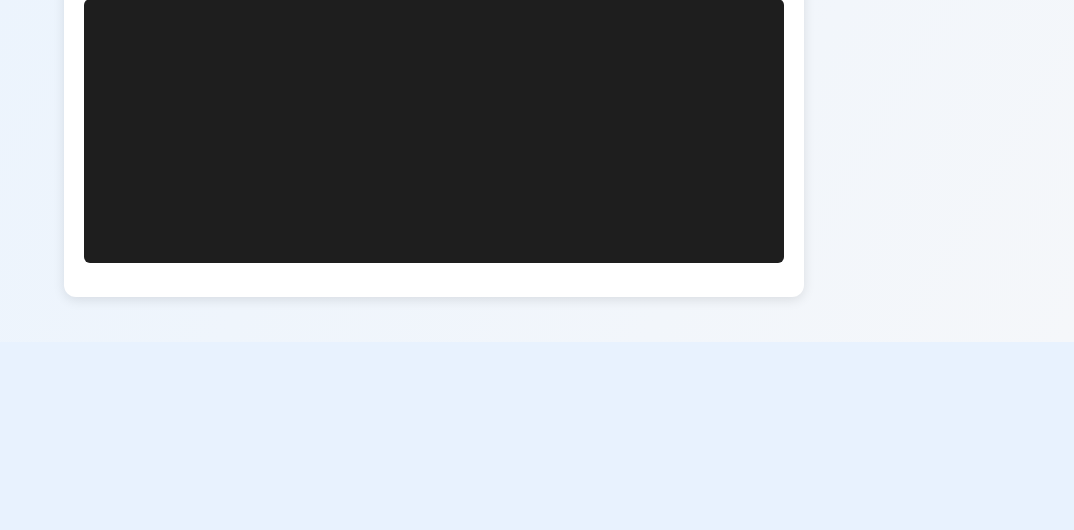
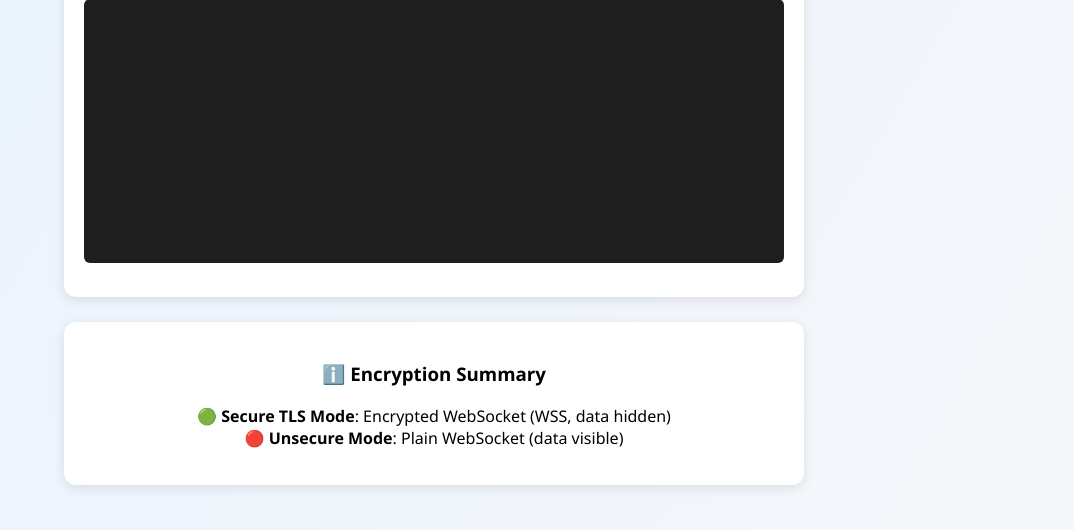
Before and after one commit to Abhay-098/secure-mqtt-webapp, a Flask app: page / in a window 1280 px wide. Shown: the part 1134-1664 px from the top of the page, without its empty margins (206-1280 px from the left). Before the commit the page ends 1476 px from the top, so only its background shows below. Run offline with Flask 3, Linux system fonts and the light colour scheme; some libraries are stand-ins or nearby versions.

Commit message:
Simplify CSS styles in index.html
Refactor CSS styles for button hover and secure/unsecure classes.

```diff
--- a/templates/index.html
+++ b/templates/index.html
@@ -48,9 +48,7 @@
       cursor: pointer;
       transition: background 0.3s;
     }
-    button:hover {
-      background: #004d99;
-    }
+    button:hover { background: #004d99; }
     pre {
       background: #1e1e1e;
       color: #00ff9c;
@@ -69,12 +67,8 @@
       color: white;
       font-size: 14px;
     }
-    .secure {
-      background-color: #00b300;
-    }
-    .unsecure {
-      background-color: #e60000;
-    }
+    .secure { background-color: #00b300; }
+    .unsecure { background-color: #e60000; }
   </style>
 </head>
 <body>
@@ -111,6 +105,12 @@
 
     <button onclick="startClient()">Start Client</button>
     <pre id="clientOutput"></pre>
+  </div>
+
+  <div class="card" style="text-align:center;">
+    <h3>ℹ️ Encryption Summary</h3>
+    <p>🟢 <b>Secure TLS Mode</b>: Encrypted WebSocket (WSS, data hidden)<br>
+       🔴 <b>Unsecure Mode</b>: Plain WebSocket (data visible)</p>
   </div>
 
   <script>
```
